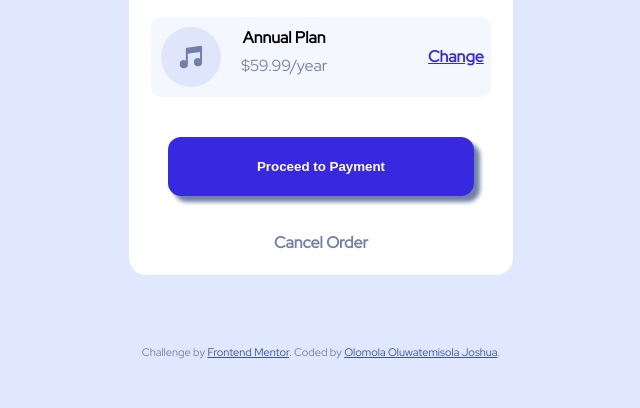
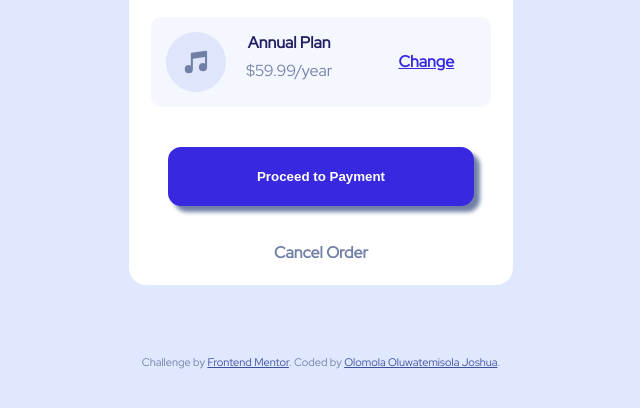
Before and after one commit to OlomolaOluwatemisolaJoshua/Order-Summary, a plain HTML site: page index.html in a window 1280 px wide. Shown: the part 388-796 px from the top of the page, without its empty margins (319-959 px from the left). Drawn offline with Linux system fonts and the light colour scheme.

Commit message:
Made Changes

```diff
--- a/index.html
+++ b/index.html
@@ -32,6 +32,8 @@
             device anywhere you like!</p>
           </div>
 
+          <div class="divvv1">
+
             <div class="divv1">
 
               <div class="div3">
@@ -44,6 +46,7 @@
               </div>
 
               <a href="" class="change">Change</a>
+            </div>
           </div>
 
           <div class="pay">
--- a/style.css
+++ b/style.css
@@ -32,8 +32,9 @@ body{
     border-radius: 10px;
     background-color: hsl(225, 100%, 98%);
     display: flex;
-    gap: 30%;
-    padding: 5px;
+    max-width: 100%;
+    gap: 20%;
+    padding: 10px;
 }
 h2{
     color: hsl(223, 47%, 23%);
@@ -41,7 +42,8 @@ h2{
     letter-spacing: 1px;
 }
 h4{
-    color: black;
+    color: hsl(244, 53%, 26%);
+    font-weight: bolder;
 }
 .div3{
     display: flex;
@@ -90,6 +92,9 @@ button:hover{
     gap: 16px;
     font-weight: 800;
 }
+.divvv1{
+    width: 100%;
+}
 .Cancel{
     color: hsl(224, 23%, 55%);
     text-decoration: none;
@@ -99,6 +104,7 @@ button:hover{
     align-items: center;
     color: hsl(245, 75%, 52%);
     font-weight: bolder;
+    font-size: 700;
 }
 .change:hover{
     text-decoration: none;
@@ -118,7 +124,7 @@ button:hover{
         margin: 20px auto;
     }
     .divv1{
-        gap: 20%;
+        gap: 50px;
     }
     button{
         width: 100%;
```
Lines whose indentation alone changed are shown as unchanged.
